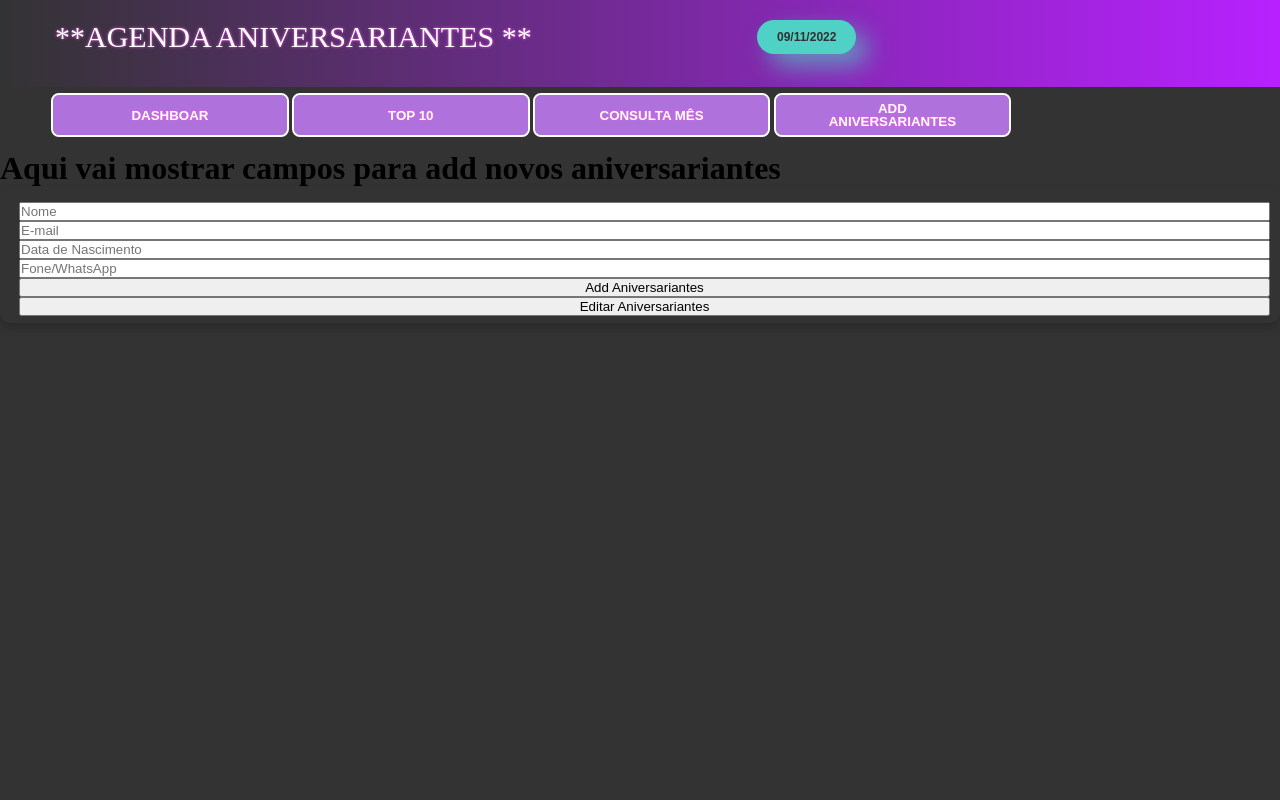
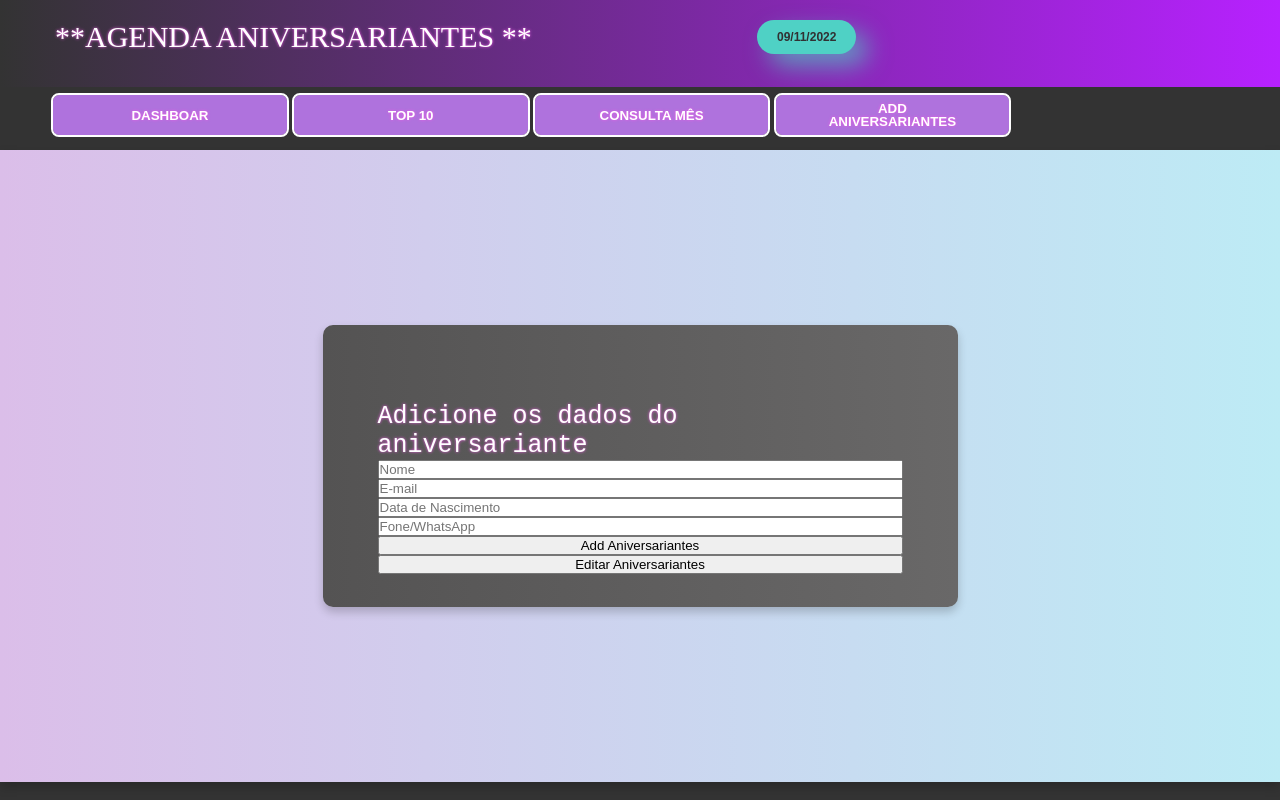
Before and after one commit to Luciara-Abreu/API_Aniversariantes_POSTGRES_FRONT, a React (Create React App) app: page /addPage in a window 1280 px wide. Built offline with nearby package versions, Linux system fonts and the light colour scheme.

Commit message:
update page add useres

```diff
--- a/src/App/contexts/addUsers/index.tsx
+++ b/src/App/contexts/addUsers/index.tsx
@@ -2,6 +2,7 @@ import { addDoc, collection, getFirestore } from 'firebase/firestore';
 import { useState } from 'react';
 import { useHistory } from 'react-router-dom';
 import firebaseConfig from '../../services/config/firebase';
+import { ContainerRoot, Container,Body, ContainerButton } from './styles';
 
 
 const AddUsers: React.FC = () => {
@@ -27,19 +28,22 @@ const AddUsers: React.FC = () => {
     console.log(user)
   }
   return (
-    <div>
-      <div>
+    <ContainerRoot>
+    <Container>
+      <Body>
+        <h1> Adicione os dados do aniversariante </h1>
         <input value={name} onChange={e => setName(e.target.value)}type="text" placeholder='Nome' />
         <input value={email} onChange={e => setEmail(e.target.value)}type="text" placeholder='E-mail' />
         <input value={birthDate} onChange={e => setBirthDate(e.target.value)}type="text" placeholder='Data de Nascimento' />
         <input value={fone} onChange={e => setFone(e.target.value)}type="text" placeholder='Fone/WhatsApp' />
 
-      <div>
+      <ContainerButton>
         <button onClick={creatUsers}>Add Aniversariantes </button>
         <button onClick={handleClick}>Editar Aniversariantes </button>
-      </div>
-      </div>
-    </div>
+      </ContainerButton>
+      </Body>
+    </Container>
+    </ContainerRoot>
   )
 }
 
--- /dev/null
+++ b/src/App/contexts/addUsers/styles.ts
@@ -0,0 +1,43 @@
+import styled from 'styled-components'
+
+const ContainerRoot = styled.div`
+  width: 100%;
+  //margin: 0 auto;
+`
+
+const Container = styled.div`
+  width: 100%;
+  min-height: 79vh;
+  display: flex;
+  flex-wrap: wrap;
+  align-items: center;
+  justify-content: center;
+  padding: 5px;
+  background: -webkit-linear-gradient(to left, #bdebf5, #dbbee9);
+  background: -o-linear-gradient(to left, #bdebf5, #dbbee9);
+  background: -moz-linear-gradient(to left, #bdebf5, #dbbee9);
+  background: linear-gradient(to left, #bdebf5, #dbbee9);
+`
+const Body = styled.div`
+  width: 50%;
+  height: 90%;
+  border-radius: 10px;
+  overflow: hidden;
+  padding: 77px 55px 33px 55px;
+  box-shadow: 0 5px 10px 0px rgba(0, 0, 0, 0.2);
+  background: linear-gradient(to left,#696868,#545353);
+  h1{
+    color: #fff;
+    text-shadow: 0px 0px 3px #f05be6;
+    font:normal 25px "Courier New", Courier, monospace;
+  }
+`
+const ContainerButton = styled.div`
+`
+
+export {
+  ContainerRoot,
+  Container,
+  Body,
+  ContainerButton,
+}
--- a/src/App/pages/addAniver/index.tsx
+++ b/src/App/pages/addAniver/index.tsx
@@ -9,7 +9,6 @@ export const AddPage = () => {
 
 <Container>
 <Header />
-    <h1> Aqui vai mostrar campos para add novos aniversariantes </h1>
 <BodyContainer>
   <BodyWrap>
         <AddUsers />
--- a/src/App/pages/zstylesGlobal/styles.ts
+++ b/src/App/pages/zstylesGlobal/styles.ts
@@ -14,10 +14,7 @@ const BodyWrap = styled.div`
     display: flex;
     justify-content: center;
     align-items: center;
-    border-radius: 11px;
     overflow: hidden;
-    //margin: 0 1% 0 1%;
-    padding: 15px 10px 7px 19px;
 
   box-shadow: 0 5px 10px 0px rgba(0, 0, 0, 0.2);
   //background: -webkit-linear-gradient(to left, #bdebf5, #dbbee9);
```
